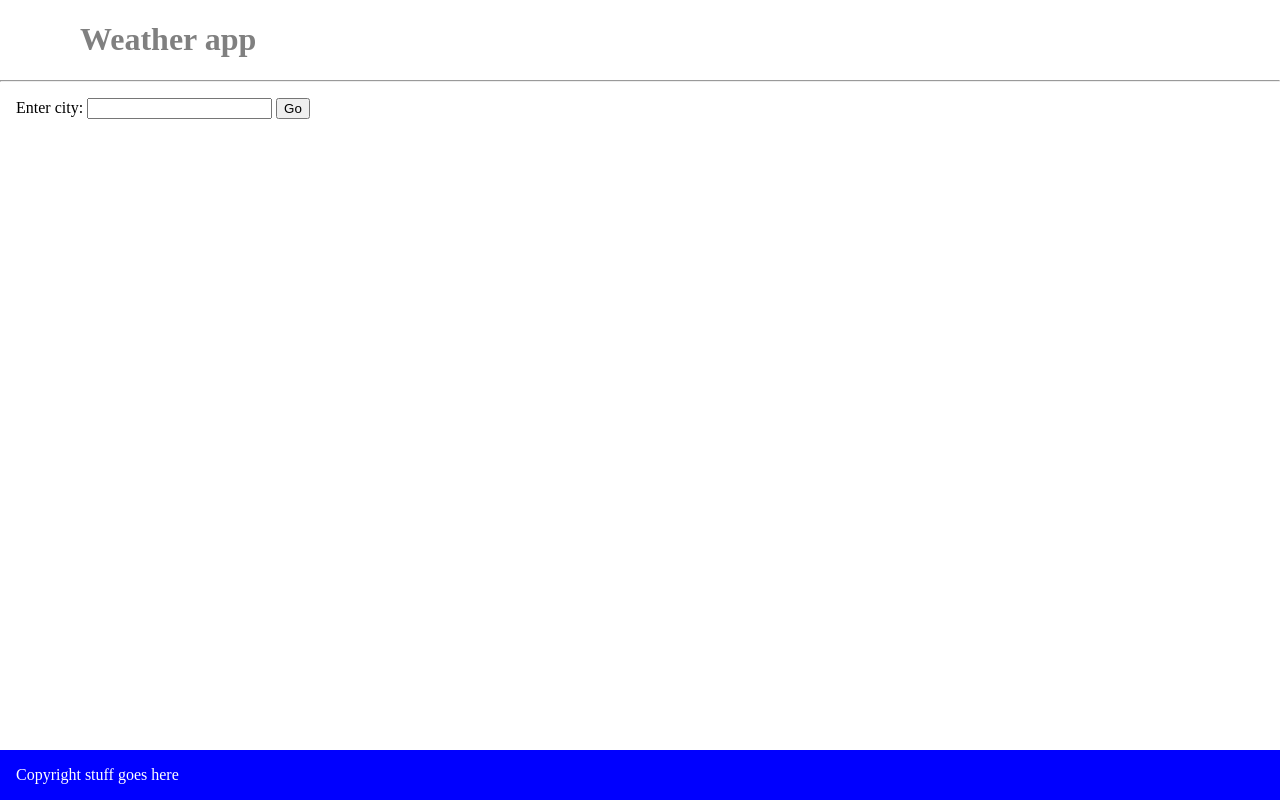
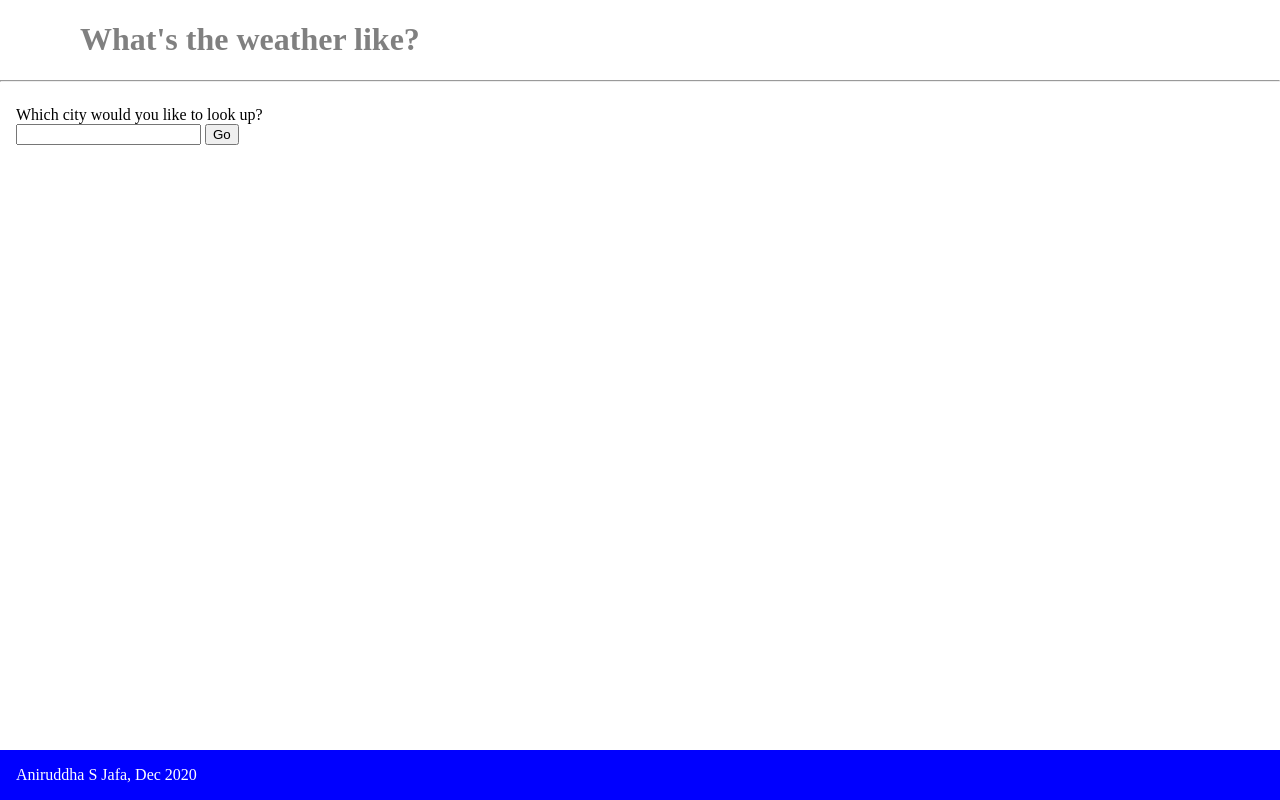
Before and after one commit to aniruddha-jafa/Weather-API, a Node server app: page / in a window 1280 px wide. Run offline with Node 20, Linux system fonts and the light colour scheme.

Commit message:
Removed helper for rendering, simplified hbs files

```diff
--- a/public/css/default-style.css
+++ b/public/css/default-style.css
@@ -1,18 +1,6 @@
-h1 {
-  color: grey;
-}
-
-header {
-  padding-left: 5rem;
-}
-
 body {
   margin: 0;
   padding: 0;
-}
-
-section {
-  margin: 1rem;
 }
 
 footer {
@@ -23,3 +11,19 @@ footer {
   background-color: blue;
   color: white;
 }
+
+form {
+  padding: 1rem;
+}
+
+h1 {
+  color: grey;
+}
+
+header {
+  padding-left: 5rem;
+}
+
+section {
+  margin: 1rem;
+}
--- a/src/app.js
+++ b/src/app.js
@@ -11,35 +11,37 @@ const app = express()
 
 // import helper functions (self-defined)
 const { validateQuery } = require('./helperFunctions')
-const { renderHomePage } = require('./helperFunctions')
 
 // Define useful variables
 const urlEncodedParser = express.urlencoded({ extended: false })
 const portToUse = 3000
-
-// Define paths for static assets
 const publicPath = path.join(__dirname, '../public')
 const partialsPath = path.join(__dirname, '../views/partials')
-app.use(express.static(publicPath))  // use to serve static assets e.g. CSS
 
 // set view engine
 hbs.registerPartials(partialsPath)
 app.set('view engine', 'hbs')
+app.use(express.static(publicPath))  // use to serve static assets e.g. CSS
 
 // Routes
-app.get('/', renderHomePage)
+app.get('/', (req, res) => {
+  res.render('home', { renderForm: true,
+                       message: '' })
+})
 
 app.post('/',
   urlEncodedParser,
   validateQuery,
-  renderHomePage,
   (err, req, res, next) => {
     console.error(err)
+    res.render('home', { renderForm: true,
+                         message: `Please try again: ${err}` })
   }
 )
 
 app.get('*', (req, res) => {
-  res.render('404', { title: 'Error 404' })
+  res.render('home', { renderForm: false,
+                       message: 'Error 404: Page not found' })
 })
 
 
--- a/src/helperFunctions.js
+++ b/src/helperFunctions.js
@@ -2,16 +2,6 @@
 
 // imports
 const { body, check, validationResult } = require('express-validator')
-
-// render home page
-exports.renderHomePage = function(req, res) {
-  res.render('home', {
-            title: 'Weather app',
-            weather: 'Sunny',
-            error: 'dummy variable'
-          })
-}
-
 
 // sanitise & validate city name
 exports.validateQuery = [
--- a/views/home.hbs
+++ b/views/home.hbs
@@ -1,22 +1,13 @@
 <!DOCTYPE html>
 <html>
-<head>
-  <title>{{title}}</title>
-  {{> useDefaultStyle}}
-</head>
+
+{{> htmlHead }}
 <body>
   {{> header }}
-
-  <section id='Content'>
-
-  <form action="/" method='post'>
-    <label> Enter city: </label>
-    <input type='text' name='city' required='true'>
-    <button type='submit'> Go </button>
-  </form>
-
-  </section>
-
+  {{#if renderForm}}
+    {{> form }}
+  {{/if}}
+  {{ message }}
   {{> footer}}
 </body>
 </html>
--- a/views/partials/footer.hbs
+++ b/views/partials/footer.hbs
@@ -1,3 +1,3 @@
 <footer>
-  Copyright stuff goes here
+  Aniruddha S Jafa, Dec 2020
 </footer>
--- /dev/null
+++ b/views/partials/form.hbs
@@ -0,0 +1,6 @@
+<form action='/' method='post'>
+  <label> Which city would you like to look up? </label>
+  <br>
+  <input type='text' name='city' required='true'>
+  <button type='submit'> Go </button>
+</form>
--- a/views/partials/header.hbs
+++ b/views/partials/header.hbs
@@ -1,4 +1,4 @@
 <header>
-  <h1>{{title}}</h1>
+  <h1>What's the weather like?</h1>
 </header>
 <hr>
--- /dev/null
+++ b/views/partials/htmlHead.hbs
@@ -0,0 +1,4 @@
+<head>
+  <title>Weather App</title>
+  <link rel="stylesheet" href="/css/default-style.css">
+</head>
--- a/views/partials/useDefaultStyle.hbs
+++ /dev/null
@@ -1 +0,0 @@
-<link rel="stylesheet" href="/css/default-style.css">
```
Also changed, not shown: views/404.hbs (deleted, +0 -17 lines).
